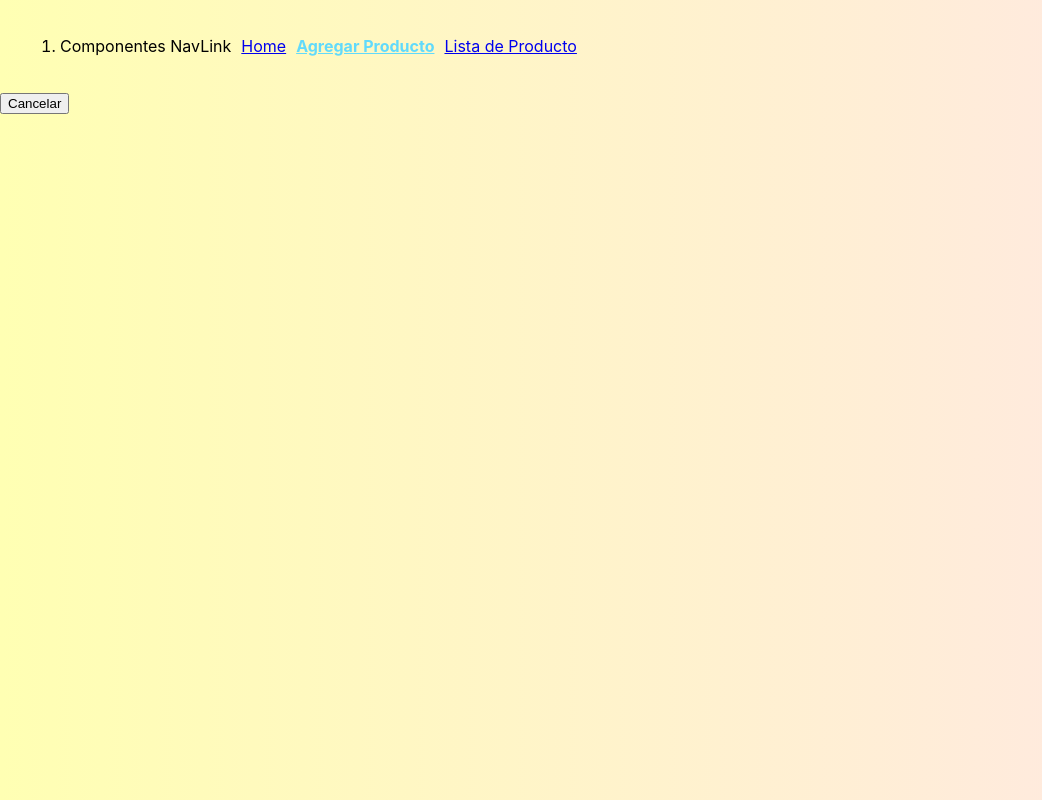
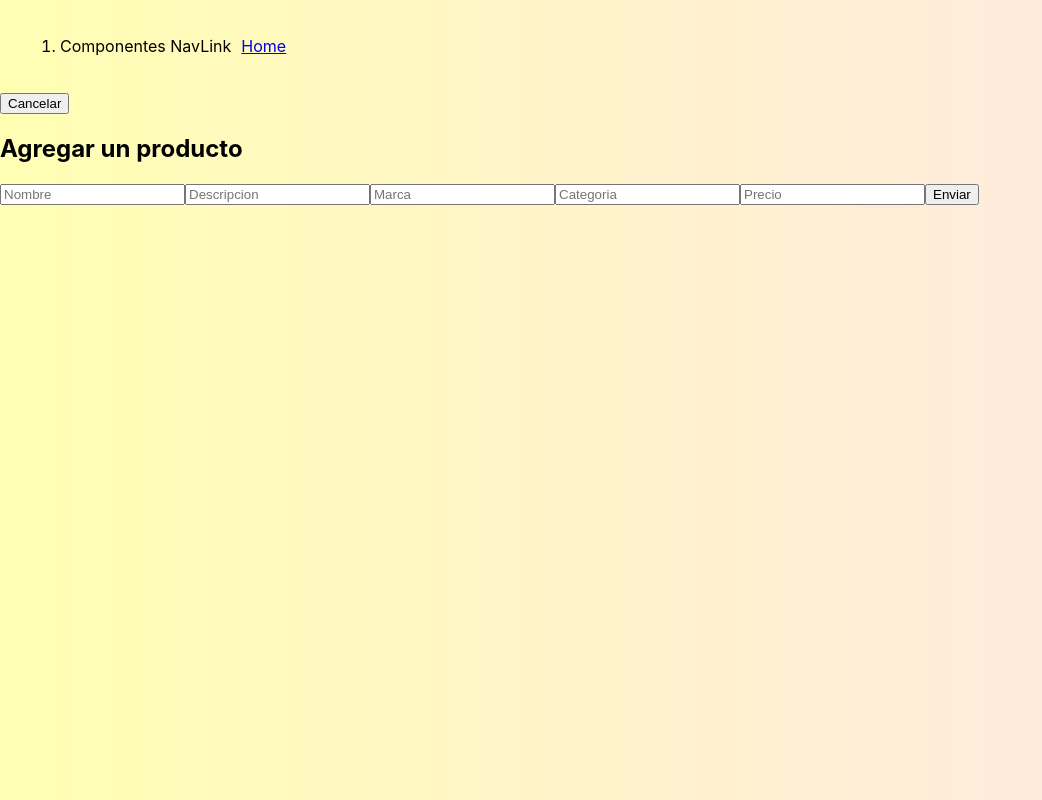
Before and after one commit to BillyMejia75/pruebaAPi, a React (Create React App) app: page /addProduct in a window 1280 px wide. Shown: the whole page, without its empty margins (0-1042 px from the left). Built offline with nearby package versions, Linux system fonts and the light colour scheme.

Commit message:
Formulario Agregar y Refactorizacion

```diff
--- a/src/components/Error404.js
+++ /dev/null
@@ -1,7 +0,0 @@
-export function Error404() {
-  return (
-    <>
-      <h3>Error 404 Not found</h3>
-    </>
-  );
-}
--- a/src/components/NavBar.js
+++ b/src/components/NavBar.js
@@ -12,14 +12,8 @@ const NavBar = () => {
         </li> */}
         <li>
           <span>Componentes NavLink</span>
-          <NavLink exact to="/" activeClassName="active">
+          <NavLink exact to="/" activeclassname="active">
             Home
-          </NavLink>
-          <NavLink exact to="/addProduct" activeClassName="active">
-            Agregar Producto
-          </NavLink>
-          <NavLink exact to="/listProduct" activeClassName="active">
-            Lista de Producto
           </NavLink>
         </li>
       </ol>
--- a/src/components/Products.js
+++ b/src/components/Products.js
@@ -1,8 +1,8 @@
 import React, { useState, useEffect } from "react";
 import Loader from "./loader";
 
-import Modal from "./modal";
-import Table from "./Table";
+//import Modal from "./modal";
+import Table from "../pages/Table";
 
 function Products() {
   const [products, setProducts] = useState([]);
--- a/src/index.js
+++ b/src/index.js
@@ -1,12 +1,12 @@
 import React from "react";
 import ReactDOM from "react-dom/client";
 import { BrowserRouter as Router, Routes, Route } from "react-router-dom";
+
 import "./index.css";
+
 import App from "./App";
 import AddProduct from "./pages/addProduct";
 import NavBar from "./components/NavBar";
-import MostrarTabla from "./pages/MostrarTabla";
-import { Error404 } from "./components/Error404";
 import reportWebVitals from "./reportWebVitals";
 
 const root = ReactDOM.createRoot(document.getElementById("root"));
@@ -16,8 +16,6 @@ root.render(
     <Routes>
       <Route exact path="/" element={<App />} />
       <Route exact path="/addProduct" element={<AddProduct />} />
-      <Route exact path="/listProduct" element={<MostrarTabla />} />
-      <Route path="*" element={<Error404 />} />
     </Routes>
   </Router>
 );
--- a/src/pages/MostrarTabla.js
+++ /dev/null
@@ -1,9 +0,0 @@
-import React from "react";
-
-import Table from "../components/Table";
-
-function MostrarTabla() {
-  return <Table />;
-}
-
-export default MostrarTabla;
--- a/src/components/Table.js
+++ b/src/pages/Table.js
@@ -1,6 +1,8 @@
 import React, { useState, useEffect } from "react";
+import { useNavigate } from "react-router-dom";
 
 import { BsPatchPlusFill, BsFillBrushFill, BsArchive } from "react-icons/bs";
+import { MdOutlineAddCircle } from "react-icons/md";
 
 function Table(props) {
   const [state, setState] = useState({
@@ -14,7 +16,6 @@ function Table(props) {
   const crearData = (valores) => {
     let info = [];
 
-    console.log(props.linksAcciones.crear);
     valores.data.forEach((element) => {
       info.push(
         <tr key={info.length}>
@@ -40,7 +41,18 @@ function Table(props) {
     setState({ ...state, body: info });
   };
 
+  let navigate = useNavigate();
+
+  const handleClick = () => {
+    navigate("/addProduct");
+  };
+
   return (
+    <>
+      <button onClick={handleClick}>
+        <MdOutlineAddCircle />
+        Add Product
+      </button>
       <table className="table">
         <thead>
           <tr>
@@ -54,6 +66,7 @@ function Table(props) {
         </thead>
         <tbody>{state.body}</tbody>
       </table>
+    </>
   );
 }
 
--- a/src/pages/addProduct.js
+++ b/src/pages/addProduct.js
@@ -7,7 +7,25 @@ function AddProduct() {
   function handleClick() {
     navigate("/");
   }
-  return <button onClick={handleClick}>Cancelar</button>;
+
+  const handleSubmit = (e) => {
+    e.preventDefault();
+  };
+
+  return (
+    <>
+      <button onClick={handleClick}>Cancelar</button>
+      <form onSubmit={handleSubmit}>
+        <h2>Agregar un producto</h2>
+        <input type="text" placeholder="Nombre" />
+        <input type="text" placeholder="Descripcion" />
+        <input type="text" placeholder="Marca" />
+        <input type="text" placeholder="Categoria" />
+        <input type="text" placeholder="Precio" />
+        <input type="submit" value="Enviar" />
+      </form>
+    </>
+  );
 }
 
 export default AddProduct;
```
Lines whose indentation alone changed are shown as unchanged.
